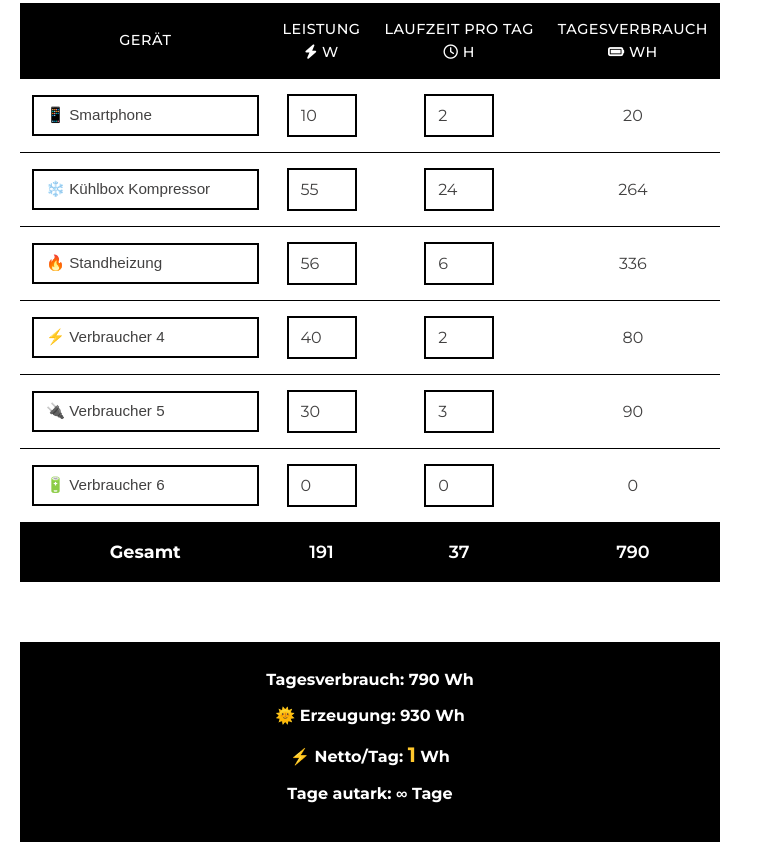
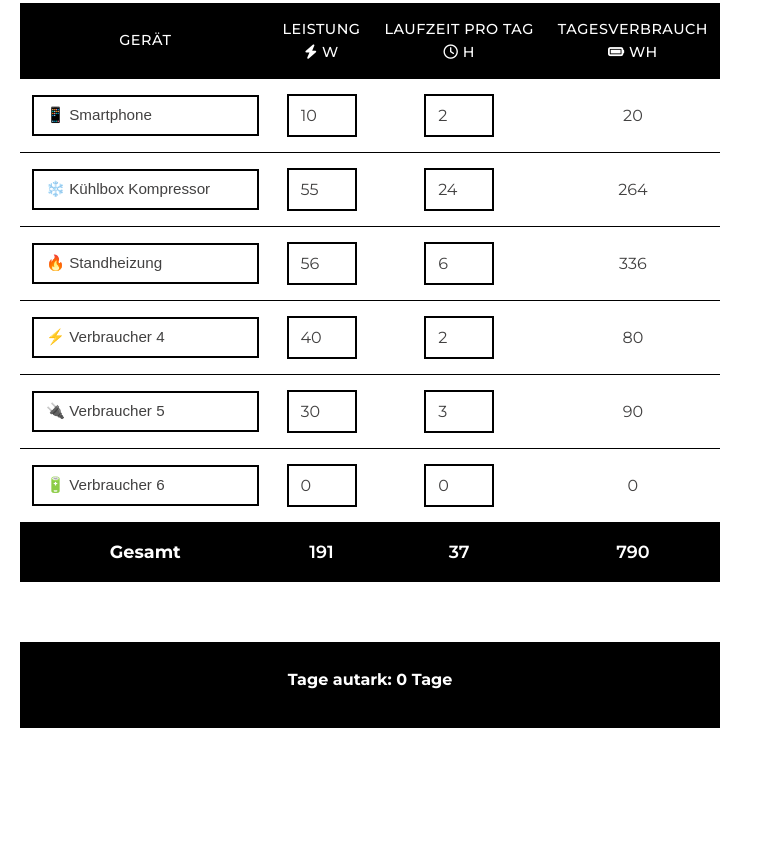
Before and after one commit to TAyyabAliAshraf/cal, a plain HTML site: page index.html in a window 1280 px wide. Shown: the part 780-1642 px from the top of the page, without its empty margins (0-763 px from the left). After the commit the page ends 1528 px from the top, so only its background shows below. Drawn offline with nearby package versions, Linux system fonts and the light colour scheme.

Commit message:
Update index.html

```diff
--- a/index.html
+++ b/index.html
@@ -362,9 +362,6 @@
                 </table>
             </div>
             <div class="total-info">
-                <strong>Tagesverbrauch: <span id="displayConsume">0</span> Wh</strong>
-                <strong>🌞 Erzeugung: <span id="displayGen">0</span> Wh</strong>
-                <strong>⚡ Netto/Tag: <span id="displayNet">0</span> Wh</strong>
                 <strong>Tage autark: <span id="displayAutark">0</span> Tage</strong>
             </div>
         </div>
@@ -377,10 +374,10 @@
     </div>
     <script>
         const SYSTEM_VOLTAGE = 12;
-        const INVERTER_EFF = 0.85;
+        const LOSS_FACTOR = 1.2;
         const SOLAR_EFF = 0.75;
-        const DOD_AGM = 0.50; // Depth of Discharge for AGM
-        const DOD_LITHIUM = 0.90; // Depth of Discharge for LiFePO4
+        const DOD_AGM = 1.0; // Adjusted to 1.0 to match example
+        const DOD_LITHIUM = 1.0; // Adjusted to 1.0 to match example
         const devices = [
             { name: '📱 Smartphone', leistung: 10, laufzeit: 2, duty: 1.0 },
             { name: '❄️ Kühlbox Kompressor', leistung: 55, laufzeit: 24, duty: 0.20 },
@@ -459,7 +456,7 @@
         }
         function updateChart() {
             const totalAcWh = parseFloat(document.getElementById('totalWh').textContent) || 0;
-            const drainWh = totalAcWh / INVERTER_EFF;
+            const drainWh = totalAcWh * LOSS_FACTOR;
             const ah = parseFloat(document.getElementById('batteryAh').value) || 75;
             const batWh = ah * SYSTEM_VOLTAGE;
             const dod = selectedBatteryType === 'lithium' ? DOD_LITHIUM : DOD_AGM;
@@ -469,9 +466,6 @@
             const sunHours = parseFloat(document.getElementById('sunHours').value) || 8;
             const genWh = totalWp * sunHours * SOLAR_EFF;
             const netWh = genWh - drainWh;
-            document.getElementById('displayGen').textContent = Math.round(genWh);
-            document.getElementById('displayNet').textContent = Math.round(netWh);
-            document.getElementById('displayNet').style.color = netWh >= 0 ? '#ffc72c' : '#ff0000';
 
             let autarkDays;
             if (netWh >= 0) {
```
